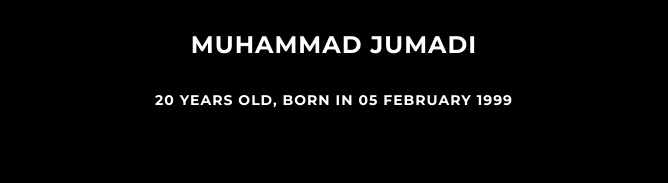
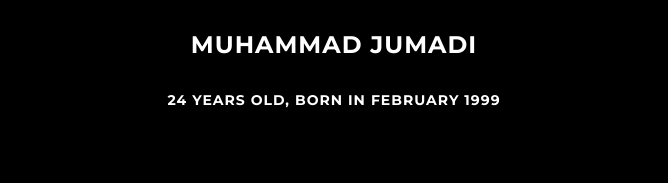
Before and after one commit to mrjumady/mrjumady.github.io, a website: page index.html in a window 1280 px wide. Shown: the part 1093-1276 px from the top of the page, without its empty margins (306-974 px from the left). Drawn offline with nearby package versions, Linux system fonts and the light colour scheme; some packages are replaced by stand-ins of ours.

Commit message:
Update index.html

```diff
--- a/index.html
+++ b/index.html
@@ -91,7 +91,7 @@ MUHAMMAD JUMADI OFFICIAL WEBSITE
             <div class="col-lg-8 col-lg-offset-2">
                 <h1>About Me</h1>
 <h3>Muhammad Jumadi</h3>
-<h5>20 Years Old, Born In 05 February 1999</h5>
+<h5>24 Years Old, Born In February 1999</h5>
 
             </div>
         </div>
```
